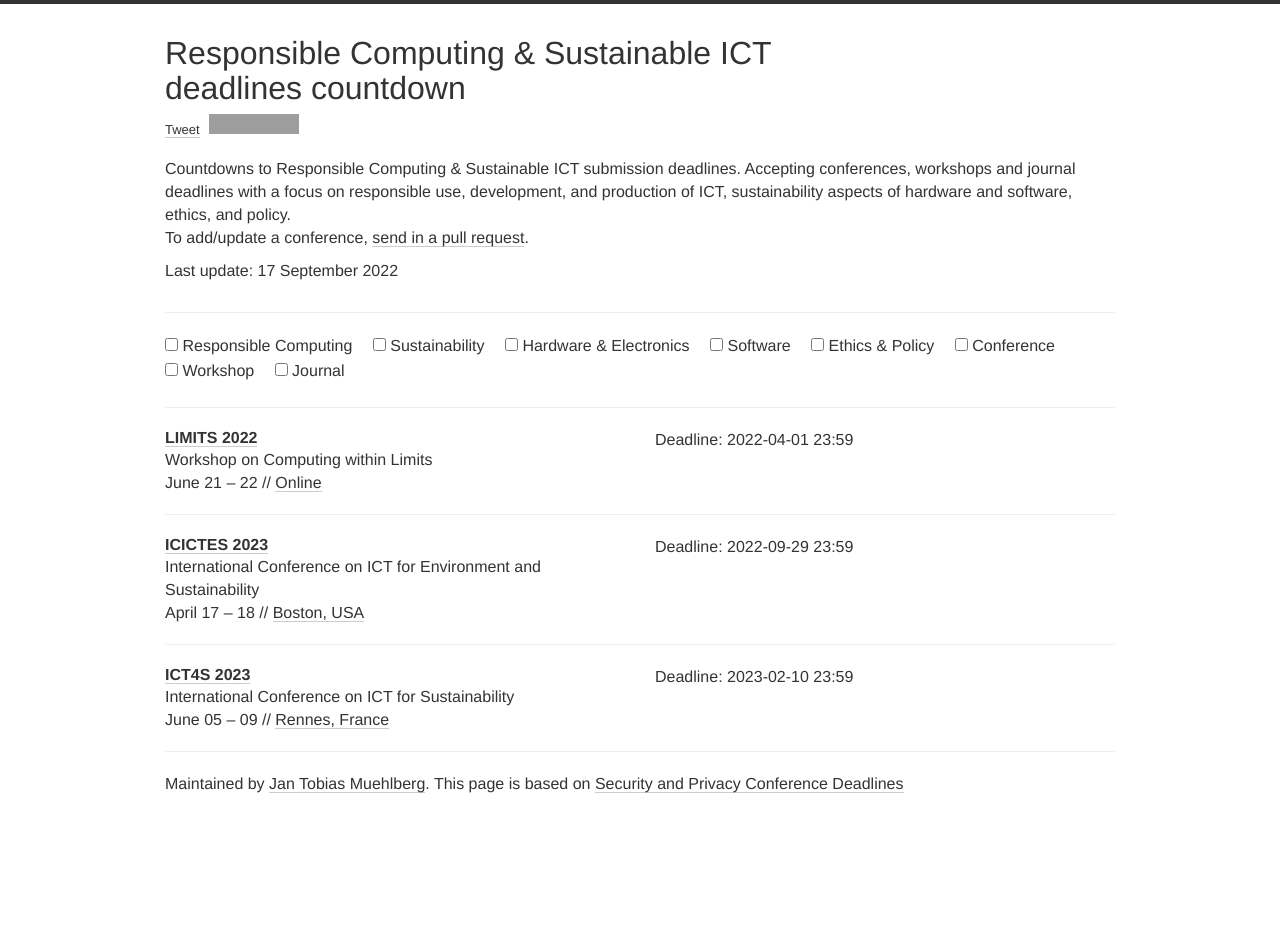
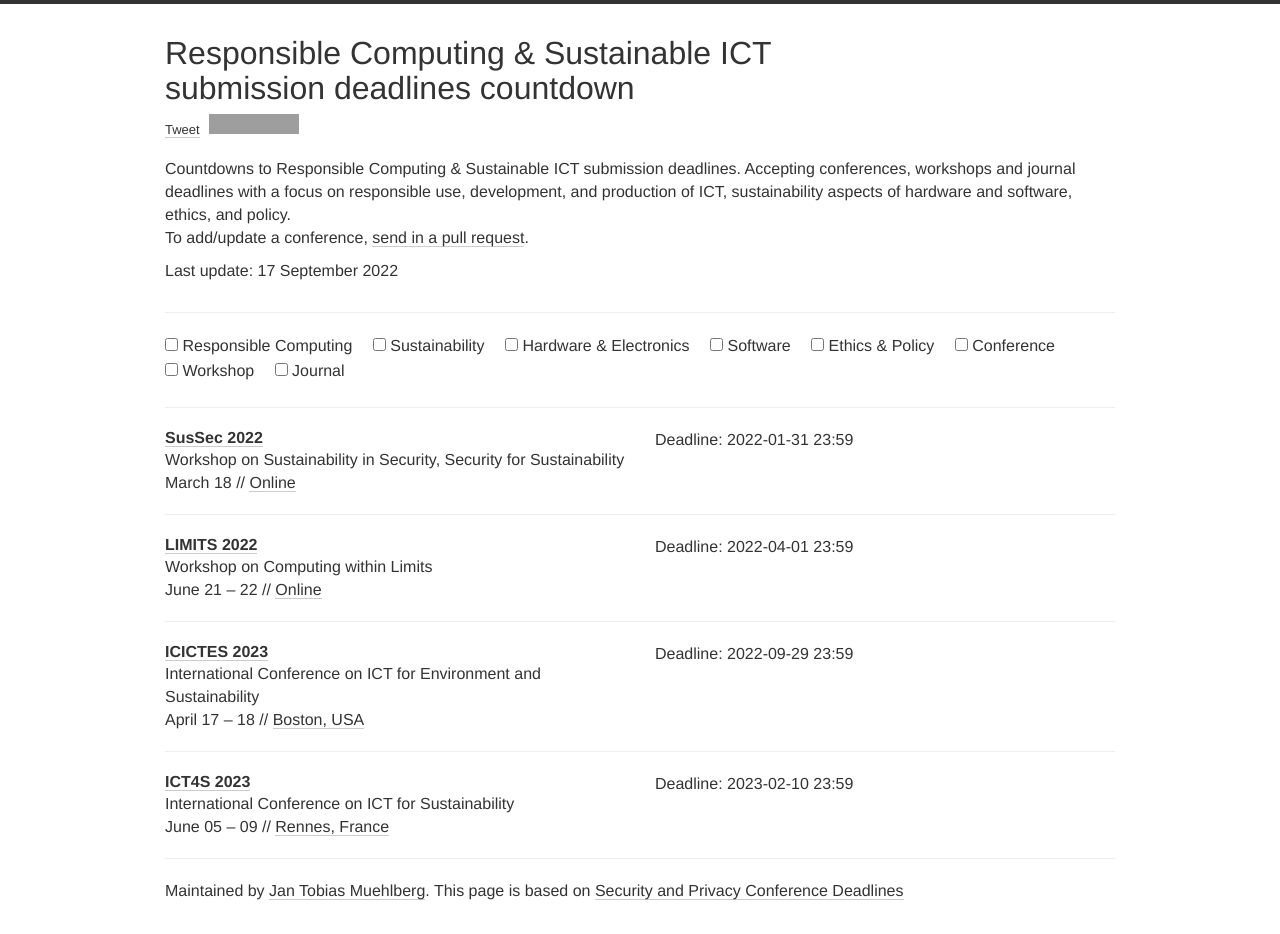
Before and after one commit to responsible-computing/responsible-computing.github.io, a Jekyll site: the page built from index.html, in a window 1280 px wide. Built offline with Jekyll 4.4.1, drawn with Linux system fonts in a browser that asks for light colours; nearby versions of some CDN libraries; comment, search, counter and statistics services are not loaded; before the commit the page ends 900 px from its top, so only the background shows below that; grey boxes are pictures that could not be loaded.

Commit message:
added SusSec

```diff
--- a/_config.yml
+++ b/_config.yml
@@ -1,4 +1,4 @@
-title: Responsible Computing & Sustainable ICT deadlines countdown
+title: Responsible Computing & Sustainable ICT submission deadlines countdown
 description: Countdowns to Responsible Computing & Sustainable ICT submission deadlines. Accepting conferences, workshops and journal deadlines with a focus on responsible use, development, and production of ICT, sustainability aspects of hardware and software, ethics, and policy.
 author: Jan Tobias Muehlberg
 
--- a/_data/conferences.yml
+++ b/_data/conferences.yml
@@ -1,5 +1,15 @@
 ---
 # Workshops and Conferences
+
+- name: SusSec
+  year: 2022
+  date: "March 18"
+  description: Workshop on Sustainability in Security, Security for Sustainability
+  link: http://sussec22.alari.ch/
+  deadline:
+    - "2022-01-31 23:59"
+  place: Online
+  tags: [RESP, SUST, SHOP]
 
 - name: LIMITS
   year: 2022
```
